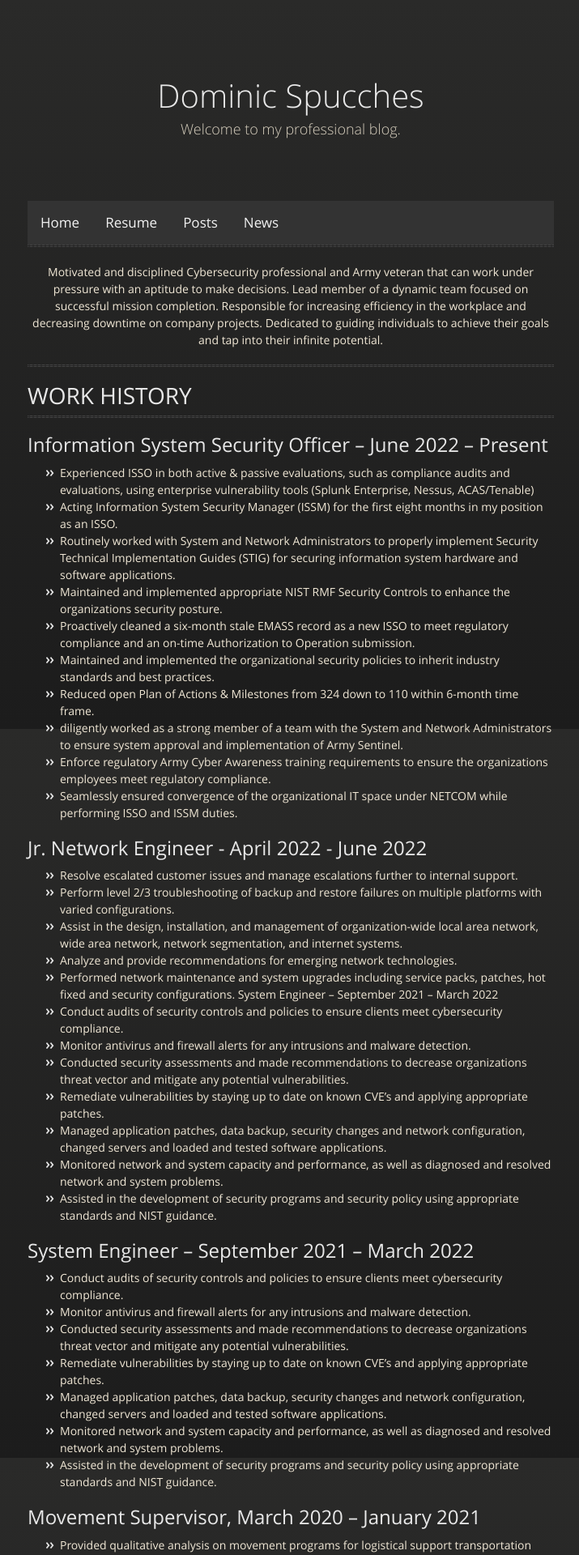
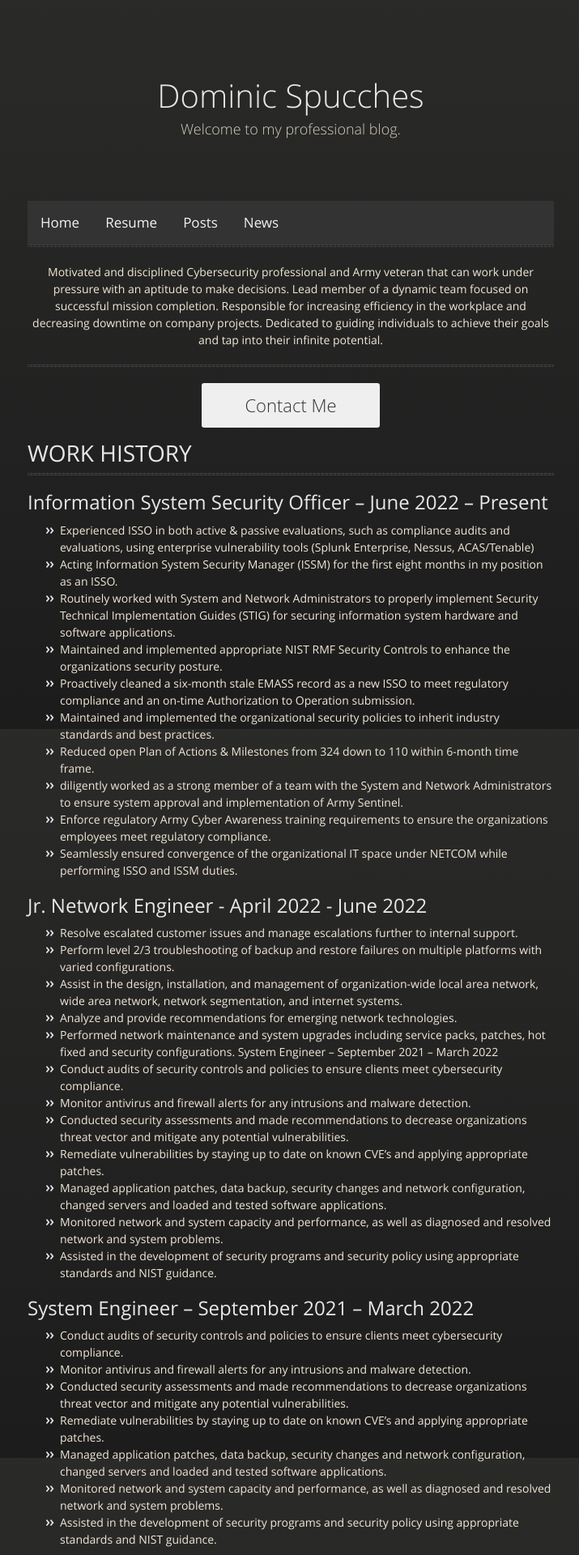
Before and after one commit to dspucches/dspucches.github.io, a Jekyll site: the page built from _posts/2023-02-22-resume.md, in a window 1280 px wide. Shown: the top 1920 px of the page at 81% size, without its empty margins (281-996 px from the left). Built offline with Jekyll 4.4.1, drawn with Linux system fonts in a browser that asks for light colours; nearby versions of some CDN libraries; a script that is not in the unit is left out.

```diff
--- a/_posts/2023-02-22-resume.md
+++ b/_posts/2023-02-22-resume.md
@@ -9,6 +9,10 @@
 <p style="text-align: center;">Motivated and disciplined Cybersecurity professional and Army veteran that can work under pressure with an aptitude to make decisions. Lead member of a dynamic team focused on successful mission completion. Responsible for increasing efficiency in the workplace and decreasing downtime on company projects. Dedicated to guiding individuals to achieve their goals and tap into their infinite potential.</p>
 
 <hr>
+
+<div>
+  <a href="mailto:dspucches@outlook.com" class="contact-button no-print" itemprop="email">Contact Me</a>
+</div>
 
 # WORK HISTORY
 <hr>
--- a/assets/css/style.scss
+++ b/assets/css/style.scss
@@ -60,6 +60,21 @@
 /* Hide the link that should open and close the topnav on small screens */
 .topnav .icon {
   display: none;
+}
+.contact-button {
+    display: block;
+    width: 220px;
+    line-height: 55px;
+    border-radius: 0.2rem;
+    background-color: #efefef;
+    margin: 1rem auto;
+    text-align: center;
+    text-decoration: none;
+    font-family: "Open Sans", "Helvetica Neue", Helvetica, Arial, sans-serif;
+    font-size: 1.375rem;
+    font-weight: 300;
+    color: #333333;
+    transition: all 0.2s ease;
 }
 
 .my-social ul {
```
